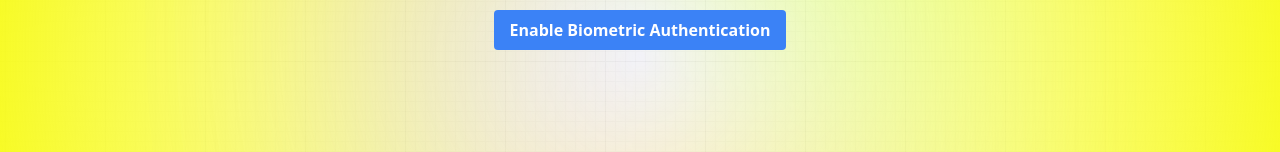
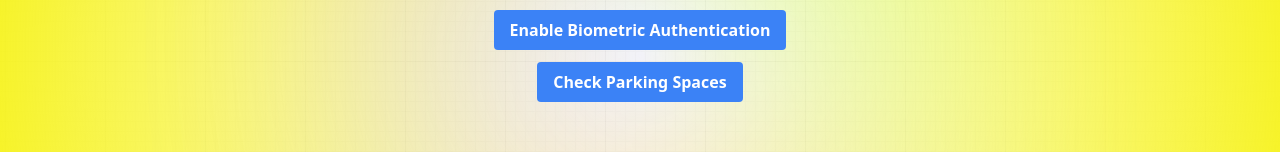
Before and after one commit to jrshittu/for-wheels, a Next.js app: page /dashboard in a window 1280 px wide. Shown: the part 344-496 px from the top of the page. Built offline with nearby package versions, Linux system fonts and the light colour scheme; no server answers.

Commit message:
Update page

```diff
--- a/app/dashboard/page.jsx
+++ b/app/dashboard/page.jsx
@@ -78,6 +78,9 @@ const Page = () => {
         </div>
 
         <BiometricAuthButton />
+        <Link className="mt-3 bg-blue-500 hover:bg-blue-700 text-white font-bold py-2 px-4 rounded" href="/track">
+          Check Parking Spaces
+        </Link>
 
     </section>
   )
--- a/styles/globals.css
+++ b/styles/globals.css
@@ -19,7 +19,7 @@
 }
 
 .main:before {
-  background: radial-gradient(circle, rgba(235, 120, 120, 0) 0, #f6fa02 100%);
+  background: radial-gradient(circle, rgba(235, 120, 120, 0) 0, #f5f106 100%);
   position: absolute;
   content: "";
   z-index: 2;
```
